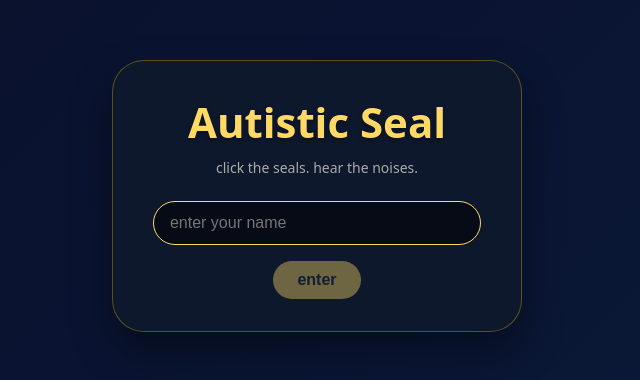
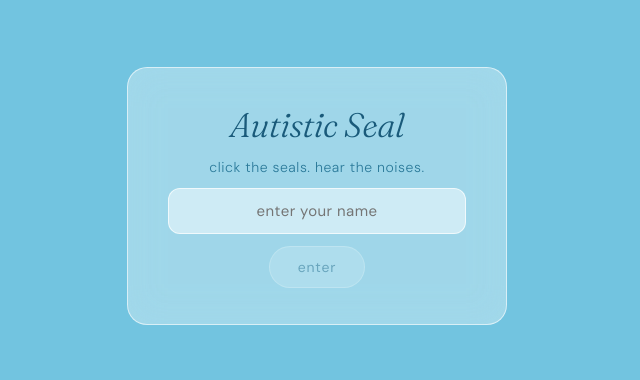
Before and after one commit to Hoverlobster/my-sea-lion-app, a React (Vite) app: page / in a window 1280 px wide. Shown: the part 204-584 px from the top of the page, without its empty margins (323-963 px from the left). Built offline with nearby package versions, Linux system fonts and the light colour scheme.

Commit message:
Update App.jsx

```diff
--- a/src/App.jsx
+++ b/src/App.jsx
@@ -1,8 +1,7 @@
 import { useState, useEffect, useRef, useCallback } from "react";
-import { v4 as uuidv4 } from "uuid";
 
 const TOTAL_SEALIONS = 24;
-const AUDIO_FILES = ["/BAA.mp3", "/URURUR.mp3"];
+const AUDIO_FILES = ["BAA.mp3", "URURUR.mp3"];
 const API_URL = import.meta.env.VITE_API_URL || "http://localhost:3001";
 
 function randomBetween(a, b) {
@@ -25,7 +24,7 @@ function createSealion(id) {
   };
 }
 
-// ── Screens ────────────────────────────────────────────────────────────────
+// ── Screens ──────────────────────────────────────────────────────────────────
 
 function EntryScreen({ onEnter }) {
   const [name, setName] = useState("");
@@ -40,9 +39,7 @@ function EntryScreen({ onEnter }) {
           value={name}
           maxLength={30}
           onChange={(e) => setName(e.target.value)}
-          onKeyDown={(e) =>
-            e.key === "Enter" && name.trim() && onEnter(name.trim())
-          }
+          onKeyDown={(e) => e.key === "Enter" && name.trim() && onEnter(name.trim())}
           autoFocus
         />
         <button
@@ -60,25 +57,18 @@ function EntryScreen({ onEnter }) {
 function Leaderboard({ scores, onClose }) {
   return (
     <div style={styles.overlay} onClick={onClose}>
-      <div
-        style={{ ...styles.card, minWidth: 320 }}
-        onClick={(e) => e.stopPropagation()}
-      >
-        <h2 style={{ ...styles.title, fontSize: 26, marginBottom: 6 }}>
-          all-time barks
-        </h2>
+      <div style={{ ...styles.card, minWidth: 320 }} onClick={(e) => e.stopPropagation()}>
+        <h2 style={{ ...styles.title, fontSize: 26, marginBottom: 6 }}>all-time barks</h2>
         <p style={{ ...styles.subtitle, marginBottom: 20 }}>top 10</p>
         {scores.length === 0 && <p style={styles.subtitle}>no scores yet</p>}
         {scores.map((s, i) => (
-          <div key={s.id || i} style={styles.scoreRow}>
+          <div key={i} style={styles.scoreRow}>
             <span style={styles.scoreRank}>{i + 1}</span>
             <span style={styles.scoreName}>{s.username}</span>
             <span style={styles.scoreVal}>{s.score}</span>
           </div>
         ))}
-        <button style={{ ...styles.btn, marginTop: 20 }} onClick={onClose}>
-          close
-        </button>
+        <button style={{ ...styles.btn, marginTop: 20 }} onClick={onClose}>close</button>
       </div>
     </div>
   );
@@ -105,26 +95,17 @@ function SuggestionBoard({ username, onClose }) {
         headers: { "Content-Type": "application/json" },
         body: JSON.stringify({ username, message: text.trim() }),
       });
-      const updated = await fetch(`${API_URL}/api/suggestions`).then((r) =>
-        r.json()
-      );
+      const updated = await fetch(`${API_URL}/api/suggestions`).then((r) => r.json());
       setSuggestions(updated);
       setText("");
-    } catch (err) {
-      console.error("Failed to submit suggestion:", err);
-    }
+    } catch {}
     setSending(false);
   };
 
   return (
     <div style={styles.overlay} onClick={onClose}>
-      <div
-        style={{ ...styles.card, minWidth: 340, maxHeight: "80vh", overflowY: "auto" }}
-        onClick={(e) => e.stopPropagation()}
-      >
-        <h2 style={{ ...styles.title, fontSize: 26, marginBottom: 6 }}>
-          suggestion board
-        </h2>
+      <div style={{ ...styles.card, minWidth: 340, maxHeight: "80vh", overflowY: "auto" }} onClick={(e) => e.stopPropagation()}>
+        <h2 style={{ ...styles.title, fontSize: 26, marginBottom: 6 }}>suggestion board</h2>
         <p style={{ ...styles.subtitle, marginBottom: 16 }}>say something</p>
         <textarea
           style={styles.textarea}
@@ -142,26 +123,23 @@ function SuggestionBoard({ username, onClose }) {
         </button>
         <div style={{ marginTop: 20, width: "100%" }}>
           {suggestions.map((s, i) => (
-            <div key={s.id || i} style={styles.suggestionRow}>
+            <div key={i} style={styles.suggestionRow}>
               <span style={styles.suggName}>{s.username}</span>
               <p style={styles.suggMsg}>{s.message}</p>
             </div>
           ))}
         </div>
-        <button style={{ ...styles.btn, marginTop: 12 }} onClick={onClose}>
-          close
-        </button>
+        <button style={{ ...styles.btn, marginTop: 12 }} onClick={onClose}>close</button>
       </div>
     </div>
   );
 }
 
-// ── Main Game ──────────────────────────────────────────────────────────────
+// ── Main Game ─────────────────────────────────────────────────────────────────
 
 export default function App() {
-  const [screen, setScreen] = useState("entry");
+  const [screen, setScreen] = useState("entry"); // entry | game | leaderboard | suggestions
   const [username, setUsername] = useState("");
-  const [sessionId, setSessionId] = useState(null);
   const [barkCount, setBarkCount] = useState(0);
   const [soundOn, setSoundOn] = useState(true);
   const [sealions, setSealions] = useState([]);
@@ -169,6 +147,7 @@ export default function App() {
   const [scores, setScores] = useState([]);
   const animRef = useRef(null);
 
+  // Stars are generated once
   const stars = useRef(
     Array.from({ length: 55 }, (_, i) => ({
       id: i,
@@ -182,8 +161,7 @@ export default function App() {
 
   const enterGame = (name) => {
     setUsername(name);
-    setSessionId(uuidv4());
-    setSealions(Array.from({ length: TOTAL_SEALIONS }, (_, i) => createSealion(i)));
+    setSealions(Array.from({ length: 18 }, (_, i) => createSealion(i)));
     setScreen("game");
     setBarkCount(0);
   };
@@ -192,35 +170,40 @@ export default function App() {
     try {
       const data = await fetch(`${API_URL}/api/scores`).then((r) => r.json());
       setScores(data);
-    } catch (err) {
-      console.error("Failed to fetch scores:", err);
-    }
+    } catch {}
   };
 
   const saveScore = useCallback(async (newScore) => {
     try {
       await fetch(`${API_URL}/api/scores`, {
-        method: 'POST',
-        headers: { 'Content-Type': 'application/json' },
-        body: JSON.stringify({ username, score: newScore })
+        method: "POST",
+        headers: { "Content-Type": "application/json" },
+        body: JSON.stringify({ username, score: newScore }),
       });
-    } catch (err) {
-      console.error("Failed to save score:", err);
-    }
+    } catch {}
   }, [username]);
+
+  const openLeaderboard = async () => {
+    await fetchScores();
+    setScreen("leaderboard");
+  };
+
+  const openSuggestions = () => {
+    setScreen("suggestions");
+  };
 
   const playBark = useCallback(() => {
     if (!soundOn) return;
     const file = AUDIO_FILES[Math.floor(Math.random() * AUDIO_FILES.length)];
     const audio = new Audio(file);
     audio.volume = 0.8;
-    audio.play().catch(() => console.log("Audio play failed"));
+    audio.play().catch(() => {});
   }, [soundOn]);
 
-  const handleClick = useCallback((id, e) => {
+  const handleClick = useCallback(
+    (id, e) => {
       e.stopPropagation();
       playBark();
-
       setBarkCount((c) => {
         const next = c + 1;
         saveScore(next);
@@ -232,10 +215,7 @@ export default function App() {
       const cy = rect.top + rect.height / 2;
       const rippleId = Date.now() + Math.random();
       setRipples((r) => [...r, { id: rippleId, x: cx, y: cy }]);
-
-    setTimeout(() => {
-      setRipples((r) => r.filter((rp) => rp.id !== rippleId));
-    }, 700);
+      setTimeout(() => setRipples((r) => r.filter((rp) => rp.id !== rippleId)), 700);
 
       setSealions((prev) =>
         prev.map((sl) =>
@@ -244,23 +224,16 @@ export default function App() {
             : sl
         )
       );
-
       setTimeout(() => {
         setSealions((prev) =>
           prev.map((sl) => (sl.id === id ? { ...sl, bouncing: false, bounceScale: 1 } : sl))
         );
       }, 350);
-  }, [playBark, saveScore]);
+    },
+    [playBark, saveScore]
+  );
 
-  const openLeaderboard = async () => {
-    await fetchScores();
-    setScreen("leaderboard");
-  };
-
-  const openSuggestions = () => {
-    setScreen("suggestions");
-  };
-
+  // Animation loop
   useEffect(() => {
     if (screen !== "game") return;
     let last = performance.now();
@@ -287,18 +260,29 @@ export default function App() {
     return () => cancelAnimationFrame(animRef.current);
   }, [screen]);
 
+  // ── Render ──────────────────────────────────────────────────────────────────
+
   return (
     <>
       <style>{globalStyles}</style>
+
+      {/* Entry */}
       {screen === "entry" && <EntryScreen onEnter={enterGame} />}
+
+      {/* Leaderboard */}
       {screen === "leaderboard" && (
         <Leaderboard scores={scores} onClose={() => setScreen("game")} />
       )}
+
+      {/* Suggestions */}
       {screen === "suggestions" && (
         <SuggestionBoard username={username} onClose={() => setScreen("game")} />
       )}
+
+      {/* Game */}
       {(screen === "game" || screen === "leaderboard" || screen === "suggestions") && (
         <div style={styles.game}>
+          {/* Stars */}
           {stars.current.map((s) => (
             <div
               key={s.id}
@@ -313,11 +297,13 @@ export default function App() {
               }}
             />
           ))}
+
+          {/* Sea lions */}
           {screen === "game" && sealions.map((sl) => (
             <img
               key={sl.id}
               className="sealion"
-              src={`/sealion${sl.imageIndex}.png`}
+              src={`sealion${sl.imageIndex}.png`}
               alt="sea lion"
               draggable={false}
               onClick={(e) => handleClick(sl.id, e)}
@@ -333,15 +319,19 @@ export default function App() {
               }}
             />
           ))}
+
+          {/* Ripples */}
           {ripples.map((rp) => (
             <div key={rp.id} className="ripple" style={{ left: rp.x, top: rp.y }} />
           ))}
+
+          {/* HUD */}
           <div style={styles.hud}>
             <span style={styles.hudName}>{username}</span>
-            <span style={styles.hudScore}>
-              {barkCount} {barkCount === 1 ? "bark" : "barks"}
-            </span>
+            <span style={styles.hudScore}>{barkCount} {barkCount === 1 ? "bark" : "barks"}</span>
           </div>
+
+          {/* Controls */}
           <div style={styles.controls}>
             <button style={styles.controlBtn} onClick={() => setSoundOn((s) => !s)}>
               {soundOn ? "sound on" : "sound off"}
@@ -359,179 +349,255 @@ export default function App() {
   );
 }
 
-// ── Styles ──────────────────────────────────────────────────────────────────
+// ── Styles ────────────────────────────────────────────────────────────────────
+
 const globalStyles = `
-  * { margin: 0; padding: 0; box-sizing: border-box; user-select: none; }
-  body { overflow: hidden; font-family: system-ui, -apple-system, sans-serif; }
+  @import url('https://fonts.googleapis.com/css2?family=DM+Sans:wght@300;400;500&family=Fraunces:ital,opsz,wght@0,9..144,300;1,9..144,300&display=swap');
+
+  *, *::before, *::after { box-sizing: border-box; margin: 0; padding: 0; }
+
+  html, body, #root {
+    width: 100%;
+    height: 100%;
+    overflow: hidden;
+    background: #7ec8e3;
+  }
+
   .star {
     position: absolute;
-    background: white;
     border-radius: 50%;
-    opacity: 0.7;
-    animation: twinkle var(--dur) infinite alternate;
+    background: rgba(255,255,255,0.6);
+    animation: twinkle var(--dur) ease-in-out infinite alternate;
     pointer-events: none;
   }
+
   @keyframes twinkle {
-    0% { opacity: 0.2; transform: scale(1); }
-    100% { opacity: 1; transform: scale(1.2); }
+    from { opacity: 0.15; transform: scale(0.8); }
+    to   { opacity: 0.9;  transform: scale(1.2); }
   }
+
   .sealion {
     position: absolute;
     cursor: pointer;
+    user-select: none;
+    -webkit-user-drag: none;
+    object-fit: contain;
+    transform-origin: center center;
+    filter: drop-shadow(0 6px 18px rgba(20,80,110,0.18));
     will-change: transform;
-    filter: drop-shadow(0 8px 12px rgba(0,0,0,0.2));
-    transition: filter 0.1s ease;
   }
-  .sealion:active { filter: drop-shadow(0 4px 8px rgba(0,0,0,0.3)); }
+
+  .sealion:hover {
+    filter: drop-shadow(0 10px 28px rgba(20,80,110,0.32)) brightness(1.06);
+  }
+
   .ripple {
     position: fixed;
-    width: 60px;
-    height: 60px;
     border-radius: 50%;
-    background: radial-gradient(circle, rgba(255,255,255,0.8) 0%, rgba(255,255,255,0) 70%);
-    transform: translate(-50%, -50%) scale(0);
-    animation: rippleAnim 0.7s ease-out forwards;
     pointer-events: none;
+    border: 2px solid rgba(255,255,255,0.75);
+    animation: ripple-out 0.7s ease-out forwards;
+    z-index: 999;
+    transform: translate(-50%, -50%);
   }
-  @keyframes rippleAnim {
-    0% { transform: translate(-50%, -50%) scale(0); opacity: 0.8; }
-    100% { transform: translate(-50%, -50%) scale(4); opacity: 0; }
+
+  @keyframes ripple-out {
+    0%   { width: 0;     height: 0;     opacity: 0.9; }
+    100% { width: 110px; height: 110px; opacity: 0;   }
   }
+
+  input, textarea, button { font-family: 'DM Sans', sans-serif; }
 `;
 
 const styles = {
+  game: {
+    position: "fixed",
+    inset: 0,
+    width: "100%",
+    height: "100%",
+    background: "linear-gradient(140deg, #a8d8f0 0%, #7ec8e3 50%, #b2e0f5 100%)",
+    overflow: "hidden",
+  },
   overlay: {
-    position: 'fixed',
-    top: 0,
-    left: 0,
-    right: 0,
-    bottom: 0,
-    background: 'linear-gradient(135deg, #0a0f2a 0%, #0a1a3a 100%)',
-    display: 'flex',
-    alignItems: 'center',
-    justifyContent: 'center',
-    zIndex: 1000,
+    position: "fixed",
+    inset: 0,
+    background: "rgba(100,190,220,0.45)",
+    backdropFilter: "blur(8px)",
+    display: "flex",
+    alignItems: "center",
+    justifyContent: "center",
+    zIndex: 200,
+    padding: 16,
   },
   card: {
-    background: 'rgba(15, 25, 45, 0.95)',
-    backdropFilter: 'blur(10px)',
-    borderRadius: 32,
-    padding: '32px 40px',
-    textAlign: 'center',
-    border: '1px solid rgba(255,215,0,0.3)',
-    boxShadow: '0 20px 40px rgba(0,0,0,0.4)',
+    background: "rgba(255,255,255,0.35)",
+    backdropFilter: "blur(18px)",
+    border: "1px solid rgba(255,255,255,0.6)",
+    borderRadius: 20,
+    padding: "36px 40px",
+    display: "flex",
+    flexDirection: "column",
+    alignItems: "center",
+    gap: 12,
+    width: "100%",
+    maxWidth: 380,
   },
   title: {
-    color: '#FFD966',
-    fontSize: 42,
-    fontWeight: 'bold',
-    marginBottom: 8,
-    textShadow: '0 2px 4px rgba(0,0,0,0.3)',
+    fontFamily: "'Fraunces', serif",
+    fontStyle: "italic",
+    fontWeight: 300,
+    fontSize: 34,
+    color: "#1a5a7a",
+    textAlign: "center",
+    letterSpacing: "-0.01em",
   },
   subtitle: {
-    color: '#aaa',
+    fontFamily: "'DM Sans', sans-serif",
+    fontWeight: 300,
     fontSize: 14,
-    marginBottom: 24,
+    color: "#2d7a9a",
+    textAlign: "center",
+    letterSpacing: "0.04em",
   },
   input: {
-    width: '100%',
-    padding: '12px 16px',
-    fontSize: 16,
-    borderRadius: 40,
-    border: '1px solid #FFD966',
-    background: 'rgba(0,0,0,0.5)',
-    color: 'white',
-    marginBottom: 16,
-    outline: 'none',
+    width: "100%",
+    padding: "12px 16px",
+    borderRadius: 12,
+    border: "1px solid rgba(255,255,255,0.7)",
+    background: "rgba(255,255,255,0.5)",
+    fontSize: 15,
+    color: "#1a5a7a",
+    outline: "none",
+    textAlign: "center",
+    letterSpacing: "0.03em",
+  },
+  textarea: {
+    width: "100%",
+    padding: "12px 16px",
+    borderRadius: 12,
+    border: "1px solid rgba(255,255,255,0.7)",
+    background: "rgba(255,255,255,0.5)",
+    fontSize: 14,
+    color: "#1a5a7a",
+    outline: "none",
+    resize: "none",
+    height: 90,
+    letterSpacing: "0.02em",
   },
   btn: {
-    background: '#FFD966',
-    color: '#1a2a3a',
-    border: 'none',
-    padding: '10px 24px',
-    borderRadius: 40,
-    fontSize: 16,
-    fontWeight: 'bold',
-    cursor: 'pointer',
-    transition: 'transform 0.1s ease',
-  },
-  game: {
-    position: 'fixed',
-    top: 0,
-    left: 0,
-    right: 0,
-    bottom: 0,
-    background: 'linear-gradient(180deg, #0a1030 0%, #0a2040 100%)',
-    overflow: 'hidden',
-    cursor: 'crosshair',
+    padding: "11px 28px",
+    borderRadius: 999,
+    border: "1px solid rgba(255,255,255,0.7)",
+    background: "rgba(255,255,255,0.4)",
+    color: "#1a5a7a",
+    fontSize: 14,
+    letterSpacing: "0.06em",
+    cursor: "pointer",
+    fontFamily: "'DM Sans', sans-serif",
+    fontWeight: 400,
+    transition: "background 0.2s",
   },
   hud: {
-    position: 'fixed',
+    position: "fixed",
     top: 20,
-    left: 20,
-    right: 20,
-    display: 'flex',
-    justifyContent: 'space-between',
-    background: 'rgba(0,0,0,0.6)',
-    backdropFilter: 'blur(8px)',
-    padding: '12px 24px',
-    borderRadius: 60,
-    color: 'white',
-    fontFamily: 'monospace',
-    fontSize: 18,
-    fontWeight: 'bold',
+    left: "50%",
+    transform: "translateX(-50%)",
+    display: "flex",
+    gap: 18,
+    alignItems: "center",
+    background: "rgba(255,255,255,0.28)",
+    backdropFilter: "blur(12px)",
+    border: "1px solid rgba(255,255,255,0.55)",
+    borderRadius: 999,
+    padding: "8px 24px",
     zIndex: 100,
-    pointerEvents: 'none',
+    pointerEvents: "none",
   },
-  hudName: { color: '#FFD966' },
-  hudScore: { color: '#66FFD9' },
+  hudName: {
+    fontFamily: "'Fraunces', serif",
+    fontStyle: "italic",
+    fontWeight: 300,
+    fontSize: 15,
+    color: "#1a5a7a",
+    letterSpacing: "0.02em",
+  },
+  hudScore: {
+    fontFamily: "'DM Sans', sans-serif",
+    fontWeight: 400,
+    fontSize: 14,
+    color: "#2d7a9a",
+    letterSpacing: "0.05em",
+  },
   controls: {
-    position: 'fixed',
-    bottom: 20,
-    left: 20,
-    right: 20,
-    display: 'flex',
-    gap: 12,
-    justifyContent: 'center',
+    position: "fixed",
+    bottom: 24,
+    left: "50%",
+    transform: "translateX(-50%)",
+    display: "flex",
+    gap: 10,
     zIndex: 100,
+    flexWrap: "wrap",
+    justifyContent: "center",
+    padding: "0 16px",
   },
   controlBtn: {
-    background: 'rgba(0,0,0,0.7)',
-    backdropFilter: 'blur(8px)',
-    border: '1px solid #FFD966',
-    color: '#FFD966',
-    padding: '8px 20px',
-    borderRadius: 40,
-    fontSize: 14,
-    cursor: 'pointer',
-    transition: 'all 0.1s ease',
+    padding: "9px 20px",
+    borderRadius: 999,
+    border: "1px solid rgba(255,255,255,0.6)",
+    background: "rgba(255,255,255,0.28)",
+    backdropFilter: "blur(10px)",
+    color: "#1a5a7a",
+    fontSize: 13,
+    letterSpacing: "0.05em",
+    cursor: "pointer",
+    fontFamily: "'DM Sans', sans-serif",
+    whiteSpace: "nowrap",
   },
   scoreRow: {
-    display: 'flex',
-    justifyContent: 'space-between',
-    padding: '8px 12px',
-    borderBottom: '1px solid rgba(255,255,255,0.1)',
-    color: 'white',
+    display: "flex",
+    alignItems: "center",
+    gap: 12,
+    width: "100%",
+    padding: "7px 0",
+    borderBottom: "1px solid rgba(255,255,255,0.35)",
   },
-  scoreRank: { fontWeight: 'bold', color: '#FFD966', width: 40 },
-  scoreName: { flex: 1, textAlign: 'left' },
-  scoreVal: { fontWeight: 'bold', color: '#66FFD9' },
-  textarea: {
-    width: '100%',
-    padding: 12,
-    borderRadius: 16,
-    background: 'rgba(0,0,0,0.5)',
-    border: '1px solid #FFD966',
-    color: 'white',
+  scoreRank: {
+    fontFamily: "'Fraunces', serif",
+    fontStyle: "italic",
+    fontSize: 18,
+    color: "#2d7a9a",
+    width: 22,
+    textAlign: "center",
+  },
+  scoreName: {
+    flex: 1,
+    fontFamily: "'DM Sans', sans-serif",
     fontSize: 14,
-    marginBottom: 12,
-    resize: 'vertical',
+    color: "#1a5a7a",
+    fontWeight: 400,
+  },
+  scoreVal: {
+    fontFamily: "'DM Sans', sans-serif",
+    fontSize: 14,
+    color: "#2d7a9a",
+    fontWeight: 500,
   },
   suggestionRow: {
-    padding: '12px',
-    borderBottom: '1px solid rgba(255,255,255,0.1)',
-    textAlign: 'left',
+    width: "100%",
+    padding: "10px 0",
+    borderBottom: "1px solid rgba(255,255,255,0.35)",
   },
-  suggName: { color: '#FFD966', fontSize: 12, fontWeight: 'bold' },
-  suggMsg: { color: '#ddd', fontSize: 13, marginTop: 4 },
+  suggName: {
+    fontFamily: "'Fraunces', serif",
+    fontStyle: "italic",
+    fontSize: 13,
+    color: "#2d7a9a",
+  },
+  suggMsg: {
+    fontFamily: "'DM Sans', sans-serif",
+    fontSize: 13,
+    color: "#1a5a7a",
+    marginTop: 3,
+    lineHeight: 1.5,
+  },
 };
```
Lines whose indentation alone changed are shown as unchanged.
